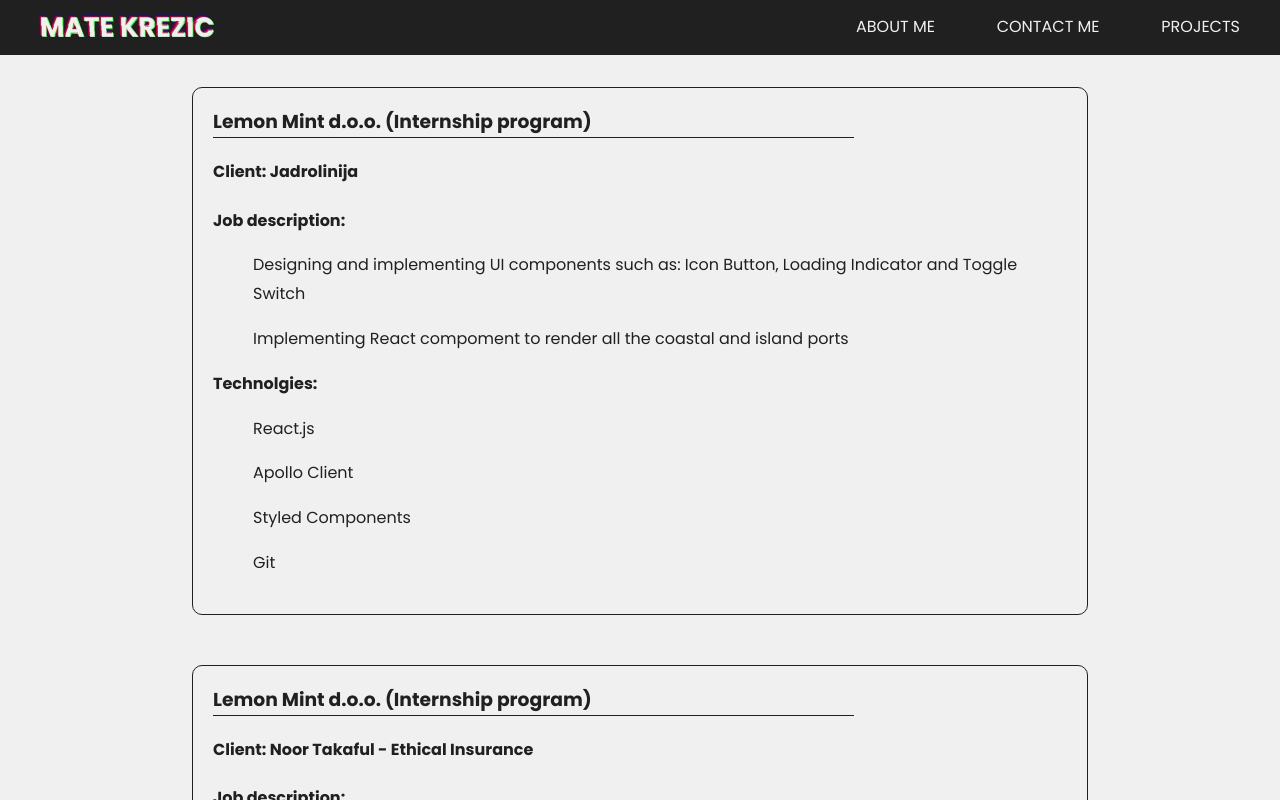
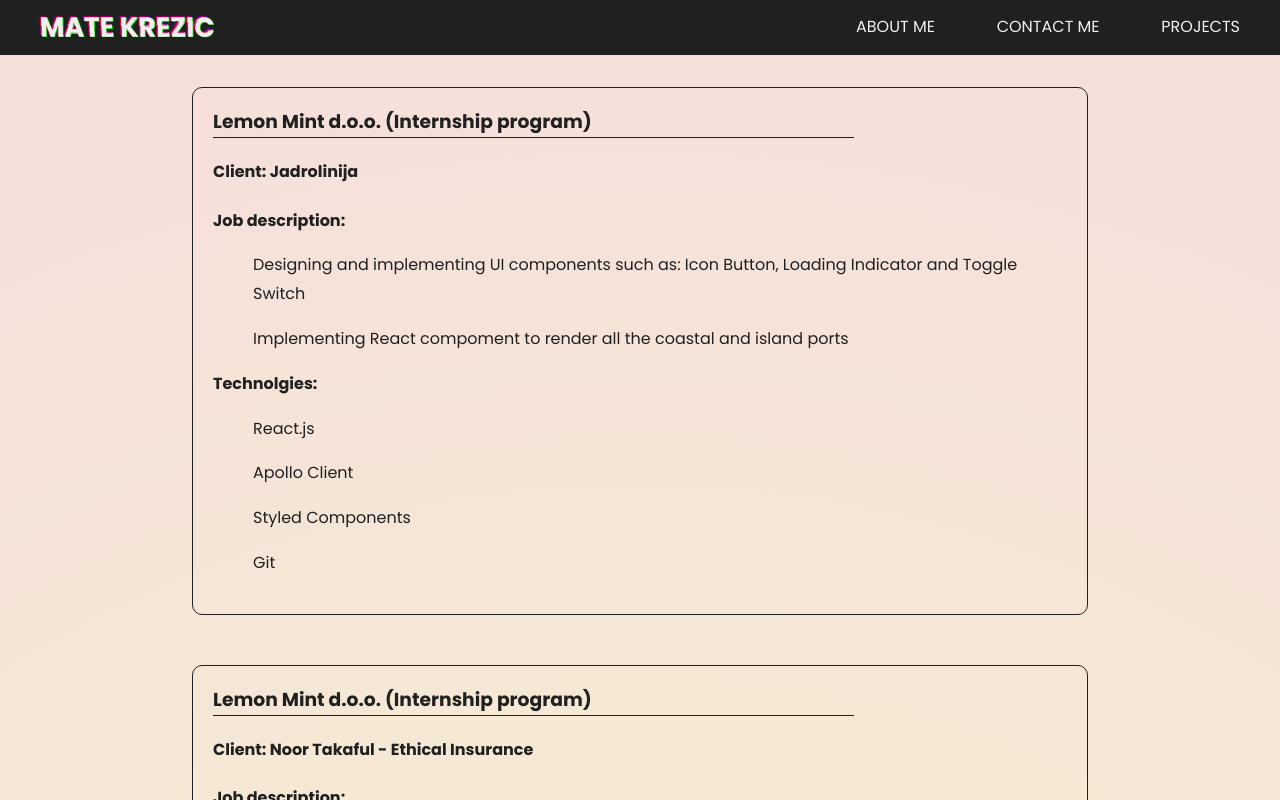
Before and after one commit to unizdmate/portfolio-redesign, a Next.js app: page /projects in a window 1280 px wide. Shown: the top 800 px of the page. Built offline with nearby package versions, Linux system fonts and the light colour scheme; no server answers.

Commit message:
added some bckgrnd styles

```diff
--- a/styles/AboutmeComponent.module.css
+++ b/styles/AboutmeComponent.module.css
@@ -3,6 +3,13 @@
   flex-direction: column;
   align-items: center;
   width: 100%;
+  background-color: #f0f0f0;
+  background: radial-gradient(
+    circle,
+    rgba(255, 238, 181, 0.35) 10%,
+    rgba(255, 221, 158, 0.35) 50%,
+    rgba(255, 197, 179, 0.35) 90%
+  );
 }
 
 .aboutme__container {
--- a/styles/ProjectsList.module.css
+++ b/styles/ProjectsList.module.css
@@ -7,5 +7,11 @@
   width: 100%;
   color: #202020;
   background-color: #f0f0f0;
-  margin-top: 2rem;
+  background: radial-gradient(
+    circle,
+    rgba(255, 238, 181, 0.35) 10%,
+    rgba(255, 221, 158, 0.35) 50%,
+    rgba(255, 197, 179, 0.35) 90%
+  );
+  padding-top: 2rem;
 }
```
